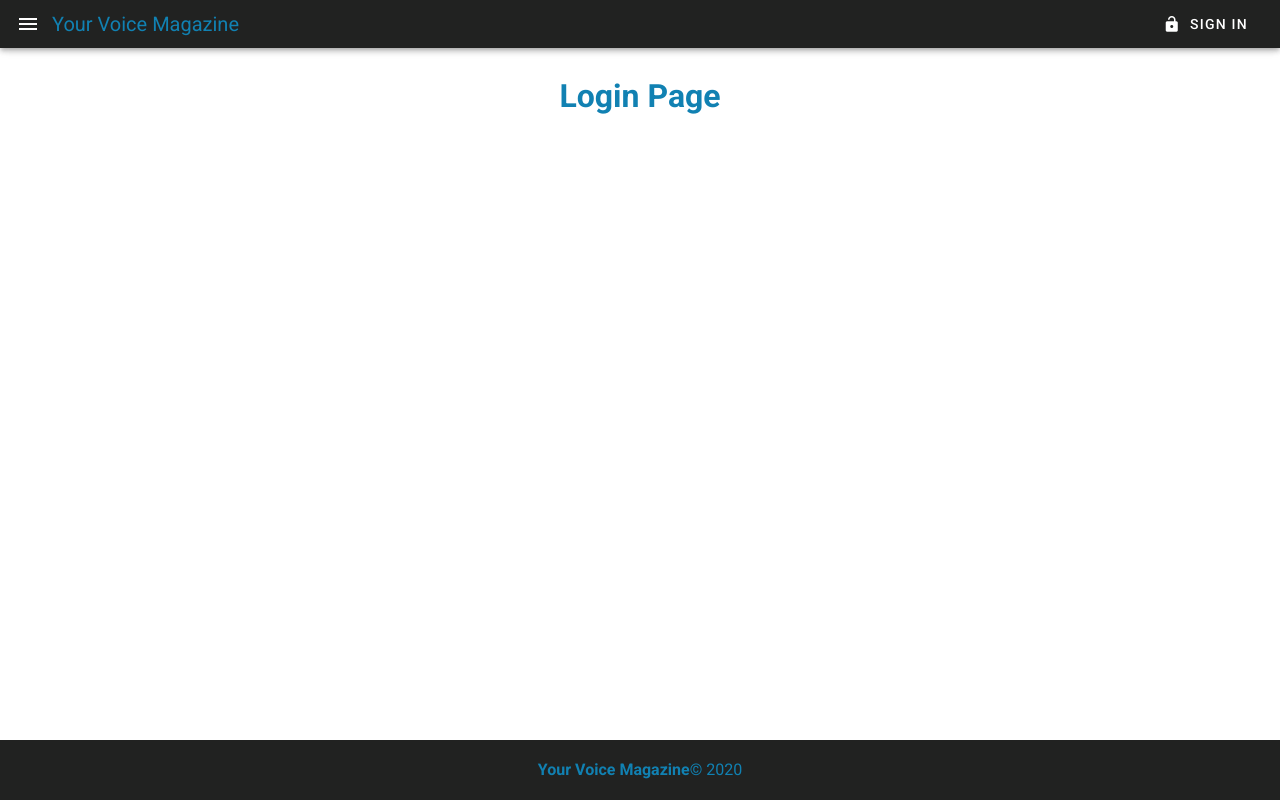
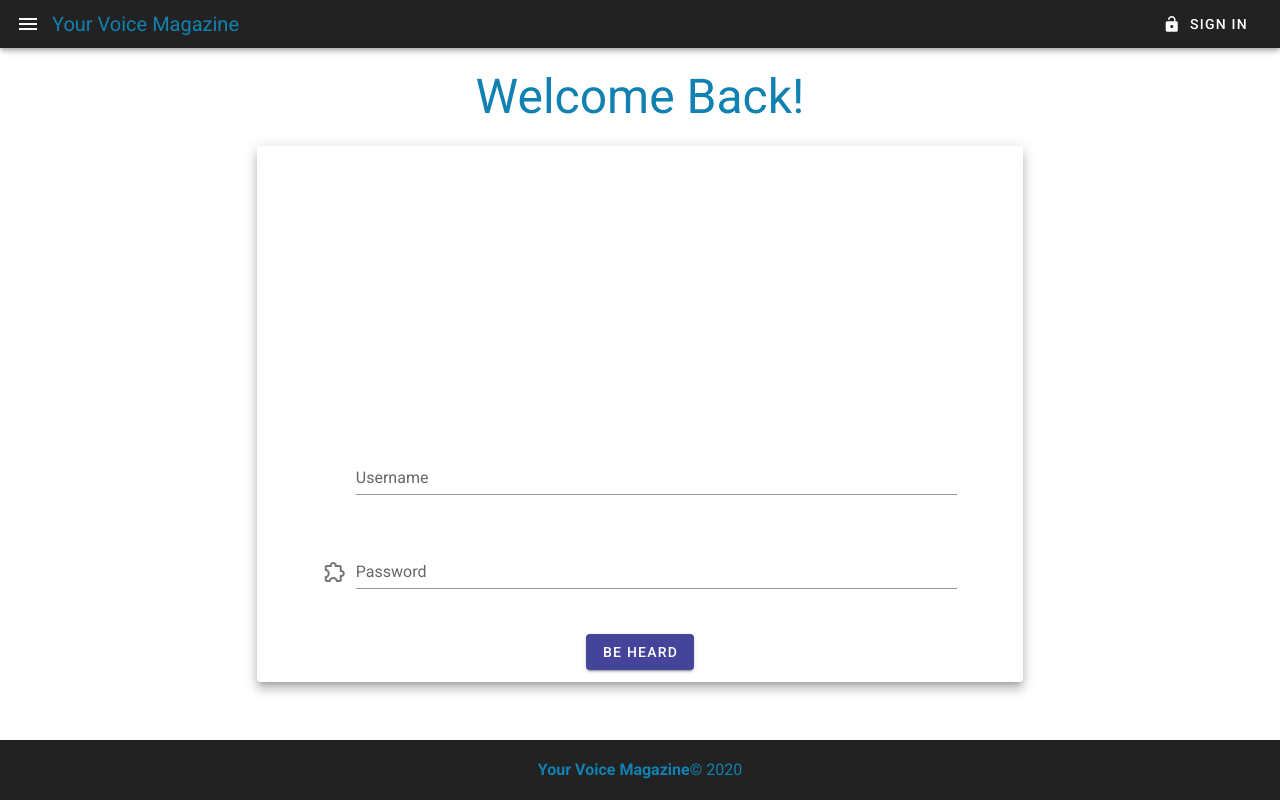
Before and after one commit to EWSD2/your-voice-client, a Nuxt app: page /Auth/login in a window 1280 px wide. Built offline with nearby package versions, Linux system fonts and the light colour scheme.

Commit message:
EYV-33 Create Login form

```diff
--- a/pages/Auth/login.vue
+++ b/pages/Auth/login.vue
@@ -1,17 +1,155 @@
 <template>
   <v-container text-center class="secondary--text">
-    <v-row>
-      <v-col>
-        <h1>Login Page</h1>
+    <v-row align="center">
+      <v-col
+        cols="12"
+      >
+        <h1 class="display-2">
+          Welcome Back!
+        </h1>
+      </v-col>
+    </v-row>
+    <v-row align="center">
+      <v-col
+        sm="12"
+        md="8"
+        offset-md="2"
+      >
+        <v-card
+          sm="12"
+          md="8"
+          offset-md="2"
+          elevation="8"
+        >
+          <template slot="progress">
+            <v-progress-linear
+              color="accent"
+              indeterminate
+            />
+          </template>
+          <v-img
+            src="/logo.png"
+            height="300"
+            contain
+          />
+          <v-row>
+            <v-col>
+              <v-row v-if="error">
+                <v-col>
+                  <form-alert :message="error.message" />
+                </v-col>
+              </v-row>
+              <v-row>
+                <v-col
+                  cols="10"
+                  offset="1"
+                >
+                  <v-form
+                    ref="form"
+                    v-model="isFormValid"
+                    lazy-validation
+                    @submit.prevent="handleSigninUser"
+                  >
+                    <v-row>
+                      <v-col xs12>
+                        <v-text-field
+                          v-model.trim="username"
+                          :rules="usernameRules"
+                          prepend-icon="mdi-face"
+                          label="Username"
+                          type="text"
+                          required
+                        />
+                      </v-col>
+                    </v-row>
+                    <v-row>
+                      <v-col xs="12">
+                        <v-text-field
+                          v-model="password"
+                          :rules="passwordRules"
+                          prepend-icon="mdi-puzzle-outline"
+                          label="Password"
+                          type="password"
+                          required
+                        />
+                      </v-col>
+                    </v-row>
+                    <v-row>
+                      <v-col xs="12">
+                        <v-btn
+                          :disabled="!isFormValid"
+                          color="accent"
+                          type="submit"
+                        >
+                          Be Heard
+                        </v-btn>
+                      </v-col>
+                    </v-row>
+                  </v-form>
+                </v-col>
+              </v-row>
+            </v-col>
+          </v-row>
+        </v-card>
       </v-col>
     </v-row>
   </v-container>
 </template>
 
 <script>
+import { mapGetters } from 'vuex'
+import FormAlert from '~/components/Shared/FormAlert'
+import SIGNIN_USER from '~/apollo/mutations/signinUser.gql'
 export default {
   name: 'Login',
-  data: () => ({}),
+  components: {
+    FormAlert
+  },
+  data: () => ({
+    isFormValid: true,
+    username: '',
+    password: '',
+    usernameRules: [
+      // Check if a username has been supplied
+      username => !!username || 'Username is required',
+      // Make sure username is less than 16 characters
+      username =>
+        username.length < 16 || 'Username must be less than 16 characters'
+    ],
+    passwordRules: [
+      password => !!password || 'Password is required',
+      password =>
+        password.length >= 7 || 'Password must be at least 7 characters'
+    ]
+  }),
+  computed: {
+    ...mapGetters(['error'])
+  },
+  methods: {
+    async handleSigninUser () {
+      const username = this.username
+      const password = this.password
+      try {
+        await this.$apolloHelpers.onLogout()
+        await this.$apollo.mutate({
+          mutation: SIGNIN_USER,
+          variables: {
+            username,
+            password
+          }
+        })
+          .then(({ data }) => {
+            if (data.signinUser.token) {
+              this.$apolloHelpers.onLogin(data.signinUser.token)
+              this.$store.commit('setIsAuthenticated', true)
+              this.$router.push('/')
+            }
+          })
+      } catch (err) {
+        this.$store.commit('setError', err)
+      }
+    }
+  },
   head: {
     title: 'Sign In'
   }
```
